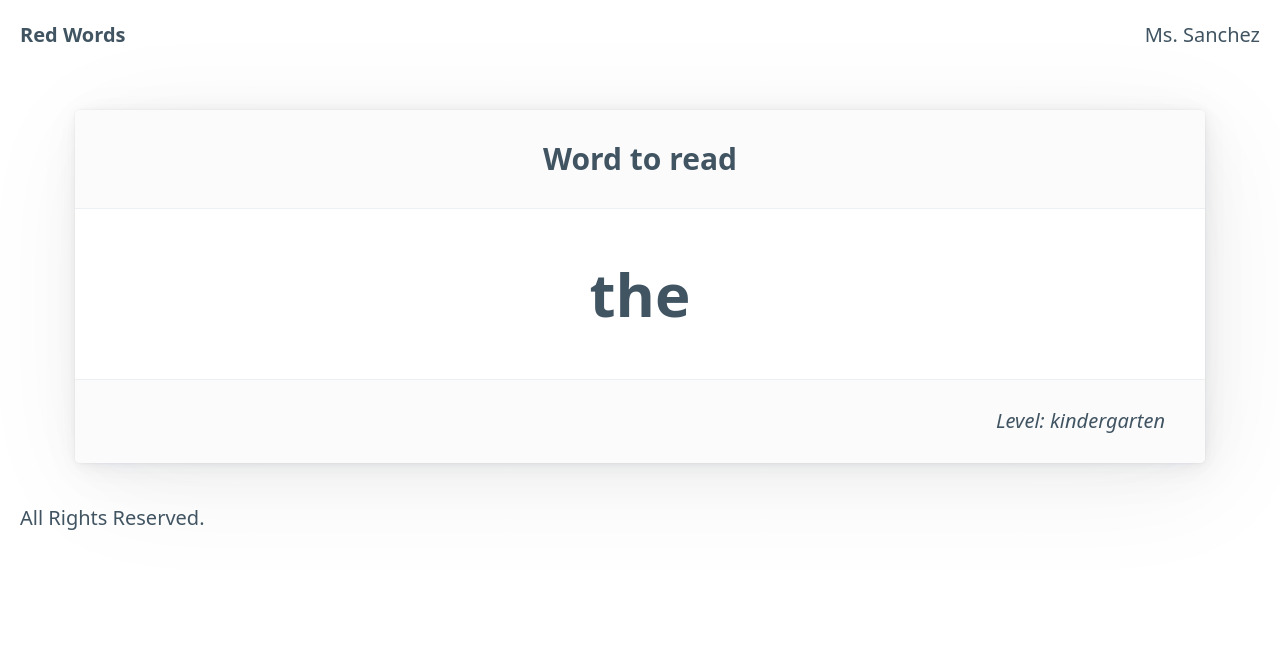
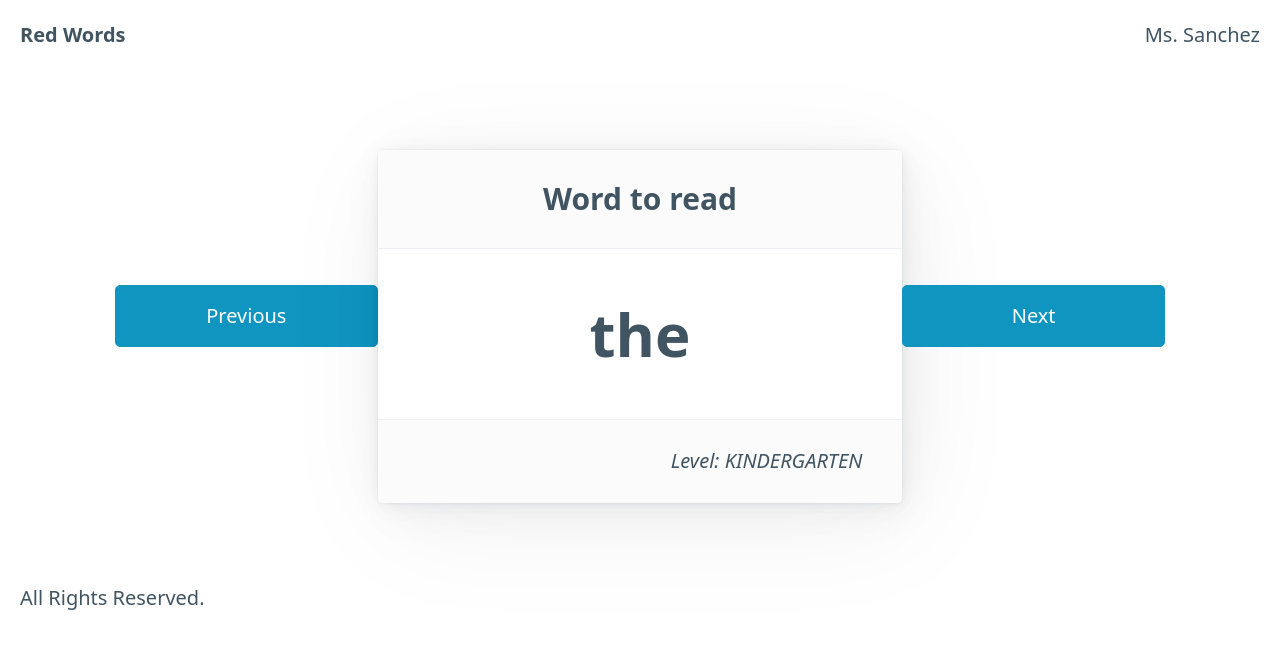
Before and after one commit to AliSajid/redwords, a SvelteKit app: page / in a window 1280 px wide. Shown: the top 648 px of the page. Built offline with nearby package versions, Linux system fonts and the light colour scheme.

Commit message:
feat: refactor CardWindow to just Card

```diff
--- a/src/lib/components/Card.svelte
+++ b/src/lib/components/Card.svelte
@@ -8,13 +8,13 @@
   <div class="redword">
     {redword.word}
   </div>
-  <footer>Level: {redword.level}</footer>
+  <footer>Level: {redword.level.replaceAll('_', ' ').toUpperCase()}</footer>
 </article>
 
 <style>
   article {
-    width: auto;
-    height: auto;
+    width: 60%;
+    height: 100%;
   }
   header {
     display: flex;
--- a/src/lib/components/CardWindow.svelte
+++ /dev/null
@@ -1,11 +0,0 @@
-<script lang="ts">
-  import Card from '$lib/components/Card.svelte';
-  import type RedWord from '$lib/types/RedWord';
-
-  export let redword: RedWord;
-</script>
-
-<div id="cardwindow">
-  <span></span>
-  <Card {redword}></Card>
-</div>
--- a/src/routes/+page.svelte
+++ b/src/routes/+page.svelte
@@ -1,9 +1,41 @@
 <script lang="ts">
   import wordlist from '$lib/data/words';
-  import type RedWord from '$lib/types/RedWord';
-  import CardWindow from '$lib/components/CardWindow.svelte';
+  import Card from '$lib/components/Card.svelte';
 
-  let redword: RedWord = wordlist[0];
+  let index = 0;
+
+  $: redword = wordlist[index % wordlist.length];
+
+  function next() {
+    index = ++index;
+    console.log(index);
+  }
+
+  function previous() {
+    if (index > 0) {
+      index = --index;
+    }
+    console.log(index);
+  }
 </script>
 
-<CardWindow {redword} />
+<div id="cardwindow">
+  <button type="button" on:click|preventDefault={previous}>Previous</button>
+  <Card {redword}></Card>
+  <button type="button" on:click|preventDefault={next}>Next</button>
+</div>
+
+<style>
+  #cardwindow {
+    display: flex;
+    justify-content: center;
+    align-items: center;
+    width: 100%;
+    height: 100%;
+    padding: 2rem;
+  }
+  button {
+    width: 30%;
+    height: 100%;
+  }
+</style>
```
